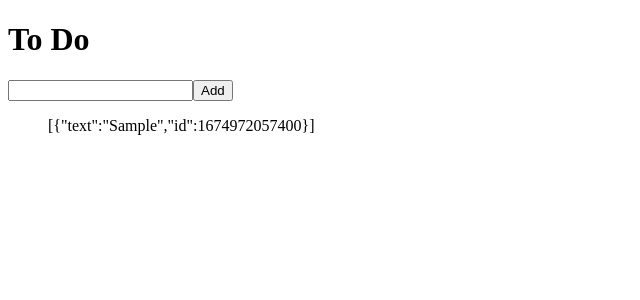
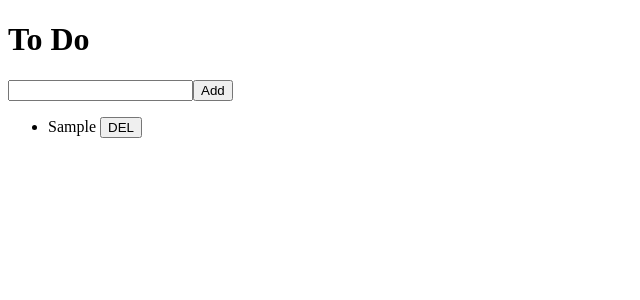
Before and after one commit to keunbit/vanila-redux, a React (Create React App) app: page / in a window 1280 px wide. Both pictures are taken after typing "Sample" into the empty fields and a click on the button "Add". Shown: the top 300 px of the page, without its empty margins (0-640 px from the left). Built offline with nearby package versions, Linux system fonts and the light colour scheme.

Commit message:
Deleting To Do

```diff
--- /dev/null
+++ b/src/components/ToDo.js
@@ -0,0 +1,18 @@
+import React from 'react';
+import {connect} from 'react-redux';
+import {actionCreators} from '../store';
+
+function ToDo({text, onBtnClick}) {
+	return (
+		<li>
+			{text} <button onClick={onBtnClick}>DEL</button>
+		</li>
+	);
+}
+function mapDispatchToProps(dispatch, ownProps) {
+	return {
+		onBtnClick: () => dispatch(actionCreators.deleteTodo(ownProps.id)),
+	};
+}
+
+export default connect(null, mapDispatchToProps)(ToDo);
--- a/src/routes/Home.js
+++ b/src/routes/Home.js
@@ -1,6 +1,7 @@
 import React, {useState} from 'react';
 import {connect} from 'react-redux';
 import {actionCreators} from '../store';
+import ToDo from '../components/ToDo';
 
 function Home({toDos, addToDo}) {
 	const [text, setText] = useState('');
@@ -19,7 +20,11 @@ function Home({toDos, addToDo}) {
 				<input type="text" value={text} onChange={onChange} />
 				<button>Add</button>
 			</form>
-			<ul>{JSON.stringify(toDos)}</ul>
+			<ul>
+				{toDos.map((toDo) => (
+					<ToDo {...toDo} key={toDo.id} />
+				))}
+			</ul>
 		</>
 	);
 }
--- a/src/store.js
+++ b/src/store.js
@@ -13,7 +13,7 @@ const addTodo = (text) => {
 const deleteTodo = (id) => {
 	return {
 		type: DELETE,
-		id,
+		id: parseInt(id),
 	};
 };
 
```
